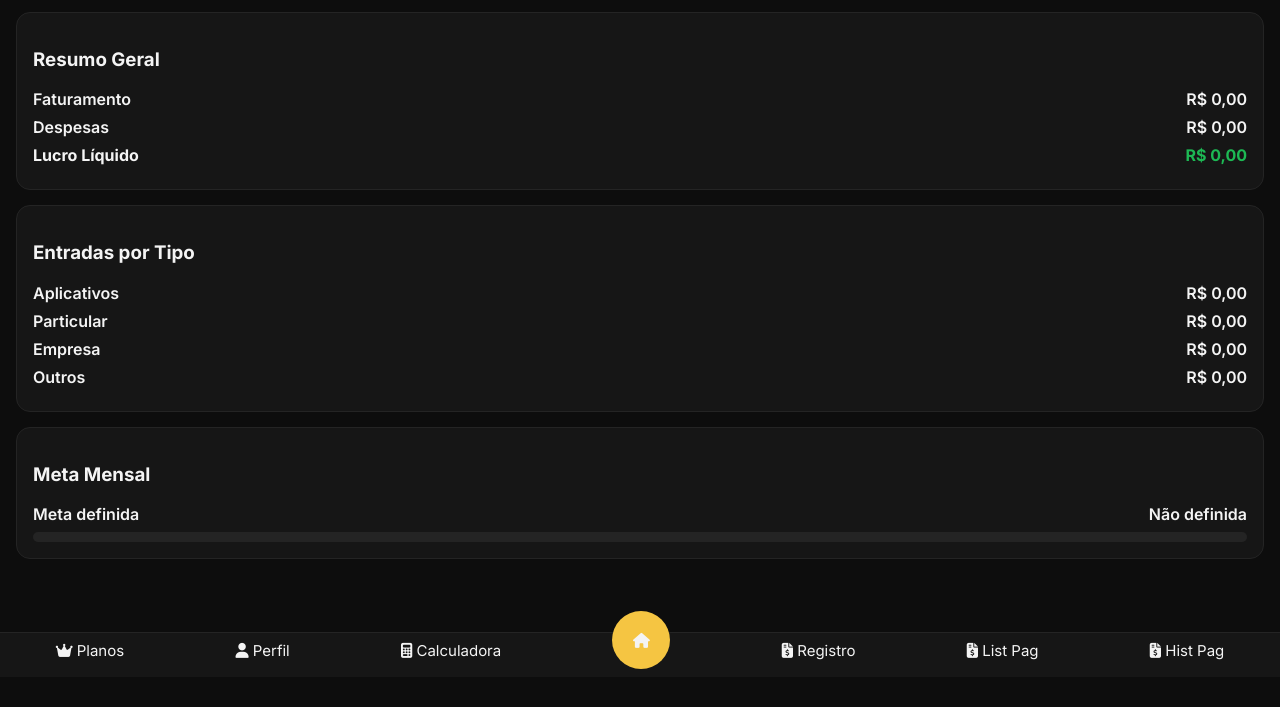
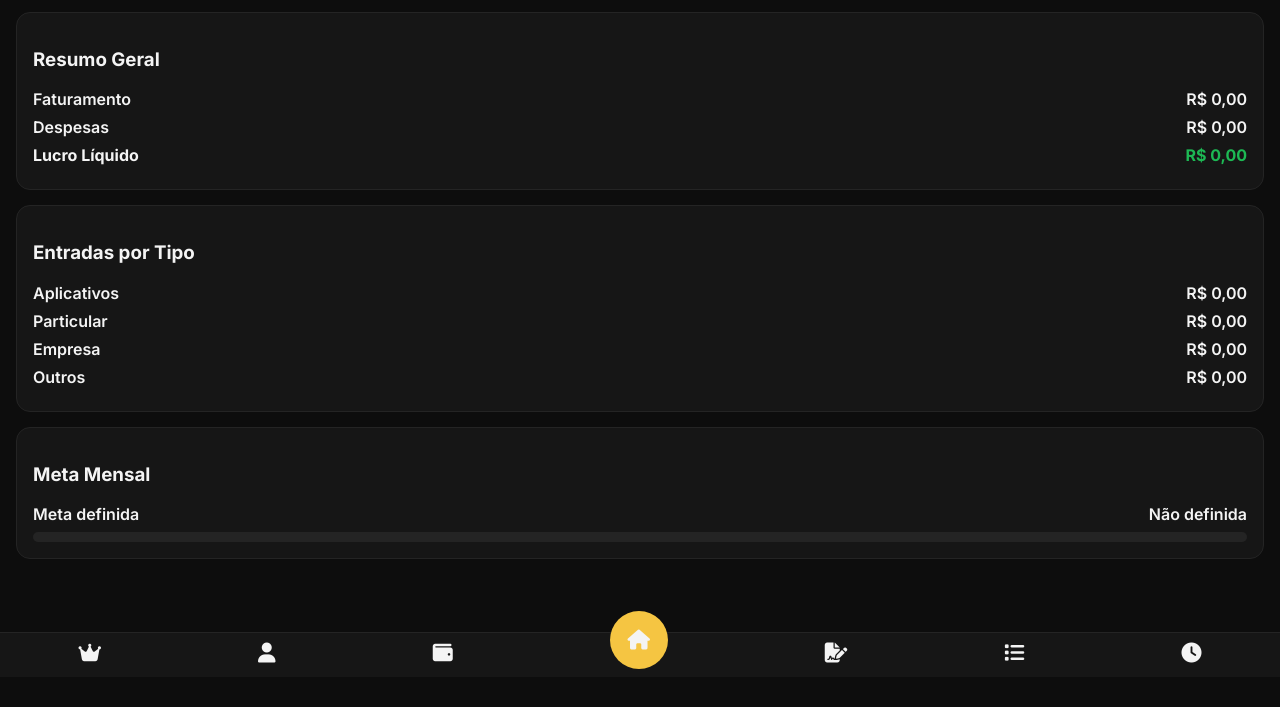
Before and after one commit to rarufino27-alt/rfdriver-backend, a plain HTML site: page resumo.html in a window 1280 px wide. Shown: the part 123-830 px from the top of the page. Drawn offline with Linux system fonts and the light colour scheme.

Commit message:
Update resumo.html

```diff
--- a/resumo.html
+++ b/resumo.html
@@ -140,7 +140,7 @@ body{
 }
 .bottom-nav a{
   color:var(--text);
-  font-size:15px;
+  font-size:20px;
   text-decoration:none;
 }
 .center-btn{
@@ -179,9 +179,9 @@ body{
   <a href="entradas.html"><i class="fa fa-cash-register"></i> Livro Caixa</a>
   <a href="recibo.html"><i class="fa fa-receipt"></i> Emissão de Recibo</a>
   <a href="carteira.html"><i class="fa fa-wallet"></i> Carteira (Dashboard)</a>
-  <a href="registro-despesas.html"><i class="fa fa-file-invoice-dollar"></i> Registro de Despesas</a>
-  <a href="despesas-registradas.html"><i class="fa fa-file-invoice-dollar"></i> Lista de Pagamentos</a>
-  <a href="acompanhamento-pagamentos.html"><i class="fa fa-file-invoice-dollar"></i> Histórico de Pagamentos</a>
+  <a href="registro-despesas.html"><i class="fa fa-file-signature"></i> Registro de Despesas</a>
+  <a href="despesas-registradas.html"><i class="fa fa-list"></i> Lista de Pagamentos</a>
+  <a href="acompanhamento-pagamentos.html"><i class="fa fa-clock"></i> Histórico de Pagamentos</a>
   <a href="resumo.html"><i class="fa fa-file"></i> Relatório Geral</a>
   <a href="calculadora.html"><i class="fa fa-calculator"></i> Calculadora de Viagens</a>
   <a href="manutencao.html"><i class="fa fa-tools"></i> Manutenção</a>
@@ -234,18 +234,18 @@ body{
 
 <!-- MENU INFERIOR -->
 <nav class="bottom-nav">
-  <a href="planos.html"><i class="fa fa-crown"></i> Planos</a>
-  <a href="perfil.html"><i class="fa fa-user"></i> Perfil</a>
-  <a href="calculadora.html"><i class="fa fa-calculator"></i> Calculadora</a>
+  <a href="planos.html"><i class="fa fa-crown"></i> </a>
+  <a href="perfil.html"><i class="fa fa-user"></i> </a>
+  <a href="carteira.html"><i class="fa fa-wallet"></i> </a>
 
   <!-- BOTÃO CENTRAL (DASHBOARD) -->
   <a href="index.html" class="center-btn">
     <i class="fa fa-house"></i>
   </a>
 
-  <a href="registro-despesas.html"><i class="fa fa-file-invoice-dollar"></i> Registro</a>
-  <a href="despesas-registradas.html"><i class="fa fa-file-invoice-dollar"></i> List Pag</a>
-  <a href="acompanhamento-pagamentos.html"><i class="fa fa-file-invoice-dollar"></i> Hist Pag</a>
+  <a href="registro-despesas.html"><i class="fa fa-file-signature"></i> </a>
+  <a href="despesas-registradas.html"><i class="fa fa-list"></i> </a>
+  <a href="acompanhamento-pagamentos.html"><i class="fa fa-clock"></i> </a>
 </nav>
 
 <script src="dataManager.js"></script>
```
